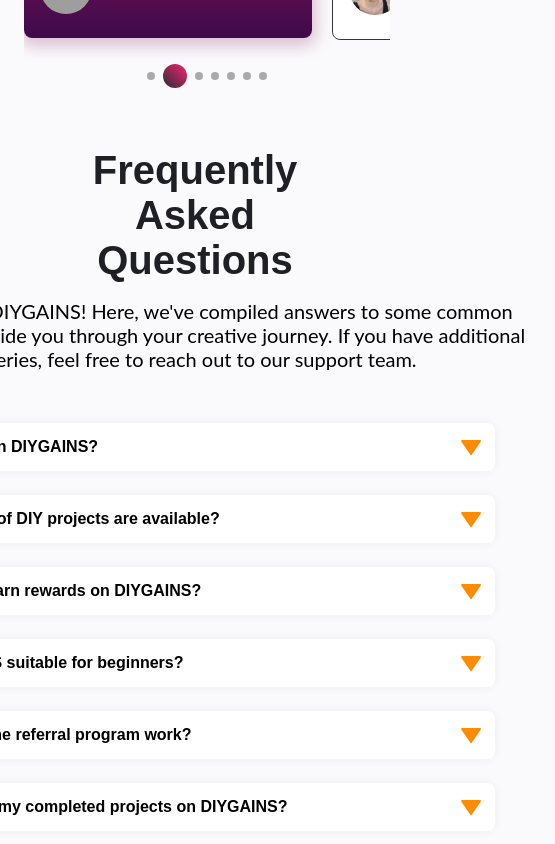
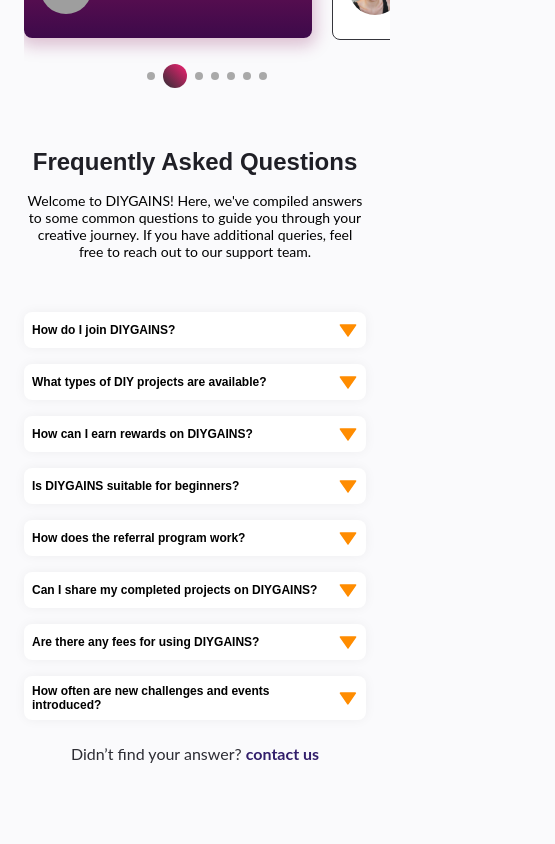
Before and after one commit to theo-fortune/diygains, a React (Create React App) app: page / in a window 390 px wide. Shown: the part 3460-4304 px from the top of the page, 555 px wide, since content can reach past the window. After the commit the page ends 4247 px from the top, so only its background shows below. Built offline with nearby package versions, Linux system fonts and the light colour scheme; grey boxes are pictures that could not be loaded.

Commit message:
faq responsiveness done

```diff
--- a/src/index.css
+++ b/src/index.css
@@ -29,7 +29,7 @@
   --majorelle-blue-softer-variant: #8e6bf5;
   --majorelle-blue-electric-variant: #6f27e4;
   --majorelle-blue-lighter-variant: #916cfb;
-  --majorelle-blue-deep-midnignt-variant: #321e6b;
+  --majorelle-blue-deep-midnight-variant: #321e6b;
   --rose: #f42272;
   --darker-rose-variant: #d61e64;
   --coral-rose-variant: #ff5a7d;
--- a/src/pages/LandingPage/Pages/FAQs/faq.css
+++ b/src/pages/LandingPage/Pages/FAQs/faq.css
@@ -75,6 +75,74 @@
 
 .faq-alt-alt {
   font-weight: bold;
-  color: var(--majorelle-blue-deep-midnignt-variant);
+  color: var(--majorelle-blue-deep-midnight-variant);
   cursor: pointer;
 }
+
+@media screen and (max-width: 1024px) {
+  .faq-heading h1 {
+    font-size: 36px;
+  }
+
+  .faq-heading p {
+    width: 450px;
+  }
+
+  .faq-item {
+    width: 520px;
+  }
+}
+
+@media screen and (max-width: 684px) {
+  .faq {
+    padding: 24px 48px;
+  }
+
+  .faq-heading p {
+    width: 100%;
+  }
+
+  .faq-item {
+    width: 100%;
+  }
+}
+
+@media screen and (max-width: 588px) {
+  .faq-heading h1 {
+    font-size: 24px;
+  }
+
+  .faq-heading p {
+    font-size: 16px;
+  }
+
+  .faq-icon {
+    font-size: 20px;
+  }
+
+  .faq-question span {
+    font-size: 14px;
+  }
+}
+
+@media screen and (max-width: 480px) {
+  .faq {
+    padding: 24px;
+  }
+
+  .faq-heading p {
+    font-size: 14px;
+  }
+
+  .faq-question span {
+    font-size: 12px;
+  }
+
+  .faq-question-flex {
+    gap: 16px;
+  }
+
+  .faq-item {
+    padding: 8px;
+  }
+}
--- a/src/pages/LandingPage/Pages/Features/features.css
+++ b/src/pages/LandingPage/Pages/Features/features.css
@@ -86,7 +86,7 @@
 }
 
 .features-card h1 {
-  color: var(--majorelle-blue-deep-midnignt-variant);
+  color: var(--majorelle-blue-deep-midnight-variant);
   font-family: var(--manrope);
   font-weight: 800;
   font-size: 16px;
--- a/src/pages/LandingPage/Pages/Testimonials/testimonials.css
+++ b/src/pages/LandingPage/Pages/Testimonials/testimonials.css
@@ -55,7 +55,7 @@
 }
 
 .testimonials-card__down-detail h4 {
-  color: var(--majorelle-blue-deep-midnignt-variant);
+  color: var(--majorelle-blue-deep-midnight-variant);
   font-weight: 700;
   font-size: 16px;
   font-family: var(--manrope);
```
